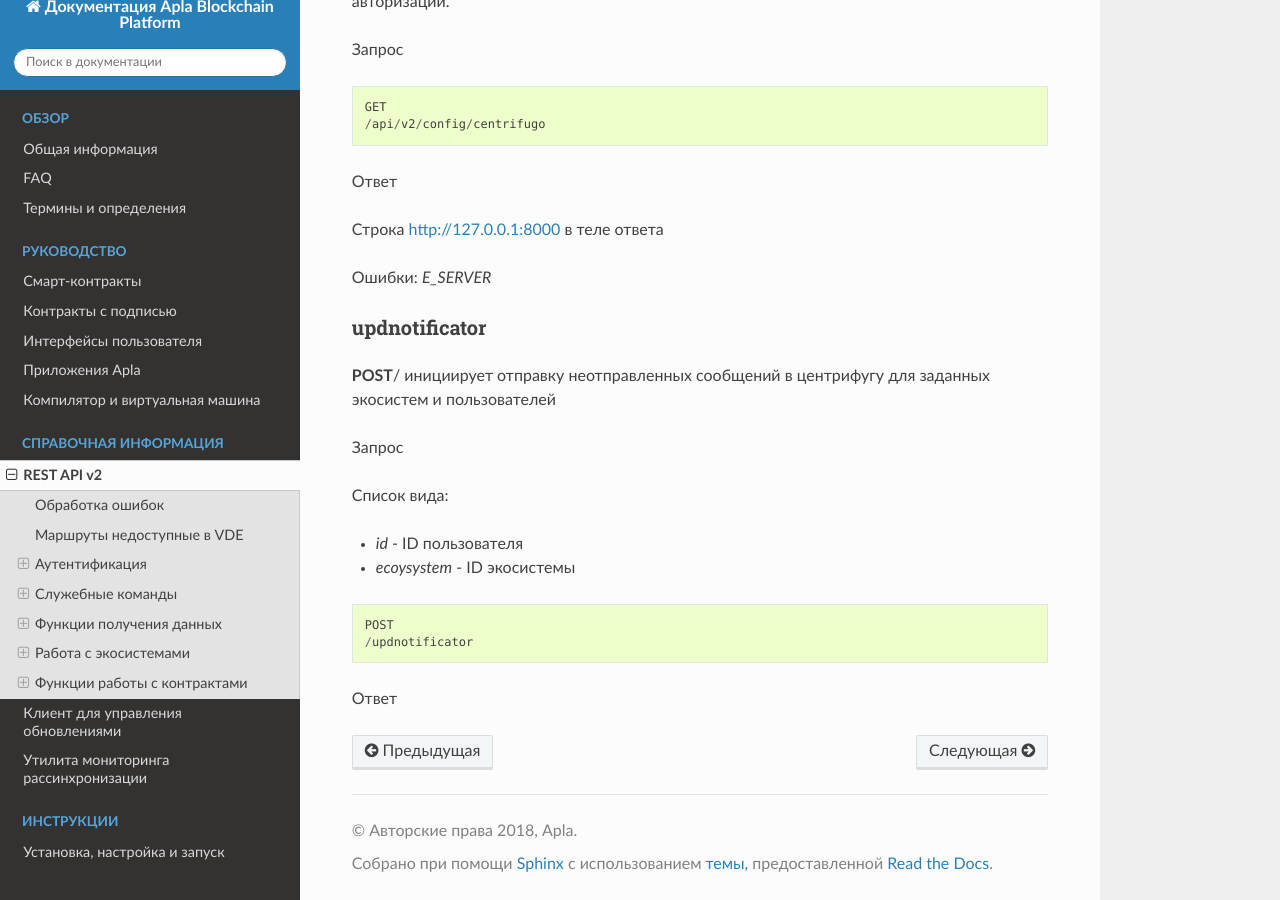
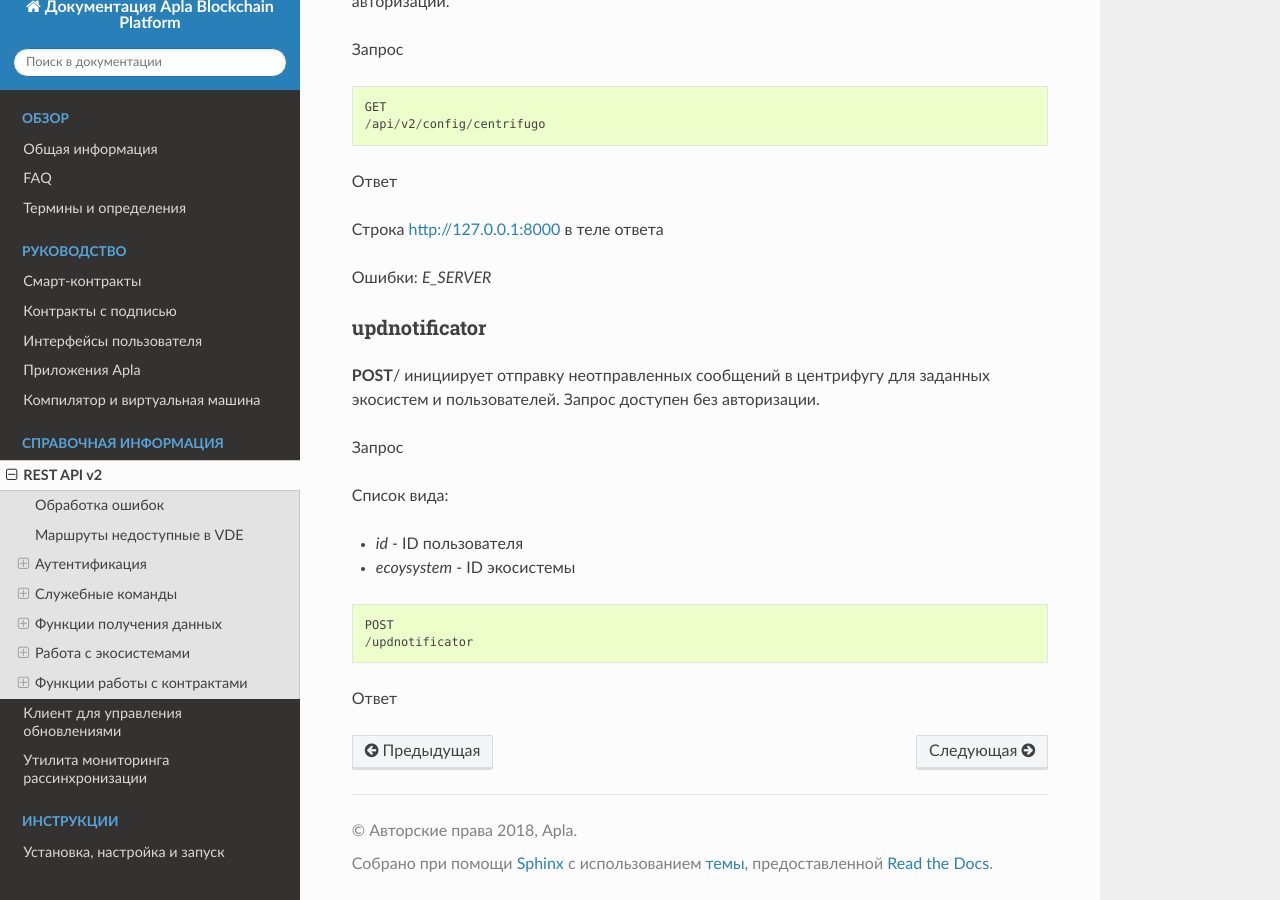
Before and after one commit to AplaProject/apla-docs-ru, a Sphinx documentation site: the page built from source/reference/api2.rst, in a window 1280 px wide and 900 px high, scrolled down 34041 px. Built offline with Sphinx 7.4.7 and the Read the Docs theme 2.0.0, drawn with Linux system fonts in a browser that asks for light colours.

Commit message:
updnotificator description updated.

```diff
--- a/source/reference/api2.rst
+++ b/source/reference/api2.rst
@@ -1566,7 +1566,7 @@ config/centrifugo
 
 updnotificator
 ==============================
-**POST**/ инициирует отправку неотправленных сообщений в центрифугу для заданных экосистем и пользователей
+**POST**/ инициирует отправку неотправленных сообщений в центрифугу для заданных экосистем и пользователей. Запрос доступен без авторизации.
 
 Запрос
 
```
